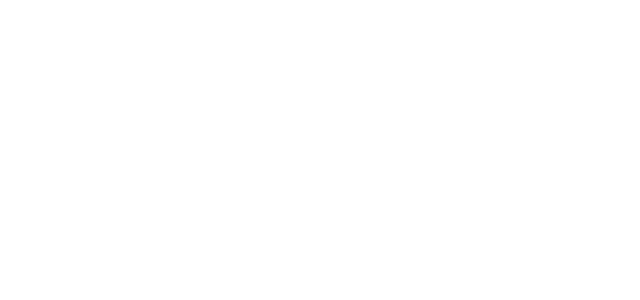
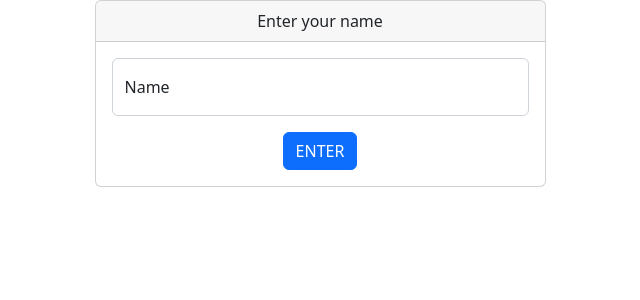
Before and after one commit to lexxA87/Task5EmailApp, a React (Create React App) app in the folder client/: page / in a window 1280 px wide. Shown: the top 300 px of the page, without its empty margins (320-960 px from the left). Built offline with nearby package versions, Linux system fonts and the light colour scheme.

Commit message:
6. Client: Added LoginForm component

```diff
--- a/client/src/App.js
+++ /dev/null
@@ -1,7 +0,0 @@
-import React from "react";
-
-function App() {
-  return <div></div>;
-}
-
-export default App;
--- /dev/null
+++ b/client/src/components/App.jsx
@@ -0,0 +1,12 @@
+import React from "react";
+import LoginForm from "./forms/LoginForm";
+
+function App() {
+  return (
+    <div className="container">
+      <LoginForm />
+    </div>
+  );
+}
+
+export default App;
--- /dev/null
+++ b/client/src/components/forms/FormCard.jsx
@@ -0,0 +1,16 @@
+import React from "react";
+
+function FormCard(props) {
+  return (
+    <div className="row justify-content-md-center">
+      <div className="col-md-auto col-lg-5">
+        <div className="card text-center">
+          <div className="card-header">{props.titleForm}</div>
+          <div className="card-body ">{props.children}</div>
+        </div>
+      </div>
+    </div>
+  );
+}
+
+export default FormCard;
--- /dev/null
+++ b/client/src/components/forms/LoginForm.jsx
@@ -0,0 +1,58 @@
+import React, { useState } from "react";
+// import axios from "axios";
+import { useFormik } from "formik";
+import * as Yup from "yup";
+import Input from "./inputs/Input";
+import FormCard from "./FormCard";
+
+function LoginForm() {
+  const [isSubmit, setIsSubmit] = useState(false);
+
+  const formik = useFormik({
+    initialValues: {
+      name: "",
+    },
+    validationSchema: Yup.object({
+      name: Yup.string()
+        .min(2, "Must be 2 characters or more")
+        .max(20, "Must be 20 characters or less")
+        .required("Required Field!"),
+    }),
+    onSubmit: (values) => {
+      setIsSubmit(true);
+      alert(JSON.stringify(values, null, 2));
+    },
+  });
+
+  const invalidSubmit = formik.touched.name && formik.errors.name;
+
+  return (
+    <FormCard titleForm="Enter your name">
+      <form onSubmit={formik.handleSubmit}>
+        <Input
+          onChange={formik.handleChange}
+          value={formik.values.name}
+          type="text"
+          placeholder="Name"
+          htmlId="name"
+          invalidSubmit={invalidSubmit}
+        >
+          {invalidSubmit ? (
+            <div className="invalid-tooltip" style={{ display: "block" }}>
+              {formik.errors.name}
+            </div>
+          ) : null}
+        </Input>
+        <button
+          type="submit"
+          className="btn btn-primary"
+          disabled={invalidSubmit || isSubmit ? true : false}
+        >
+          ENTER
+        </button>
+      </form>
+    </FormCard>
+  );
+}
+
+export default LoginForm;
--- /dev/null
+++ b/client/src/components/forms/inputs/Input.jsx
@@ -0,0 +1,20 @@
+import React from "react";
+
+function Input(props) {
+  return (
+    <div className="form-floating mb-3">
+      <input
+        id={props.htmlId}
+        value={props.value}
+        onChange={props.onChange}
+        type={props.type}
+        placeholder={props.placeholder}
+        className={`form-control ${props.invalidSubmit ? "is-invalid" : ""}`}
+      />
+      <label htmlFor={props.htmlId}>{props.placeholder}</label>
+      {props.children}
+    </div>
+  );
+}
+
+export default Input;
--- a/client/src/index.js
+++ b/client/src/index.js
@@ -1,6 +1,7 @@
 import React from "react";
 import ReactDOM from "react-dom/client";
-import App from "./App";
+import App from "./components/App";
+import "bootstrap/dist/css/bootstrap.min.css";
 
 const root = ReactDOM.createRoot(document.getElementById("root"));
 root.render(<App />);
```
Also changed, not shown: client/package.json (+6 -1 lines), client/src/components/forms/SendMessageForm.jsx (added, +7 -0 lines), 1 other file (tests, documents, lock files or other folders).
